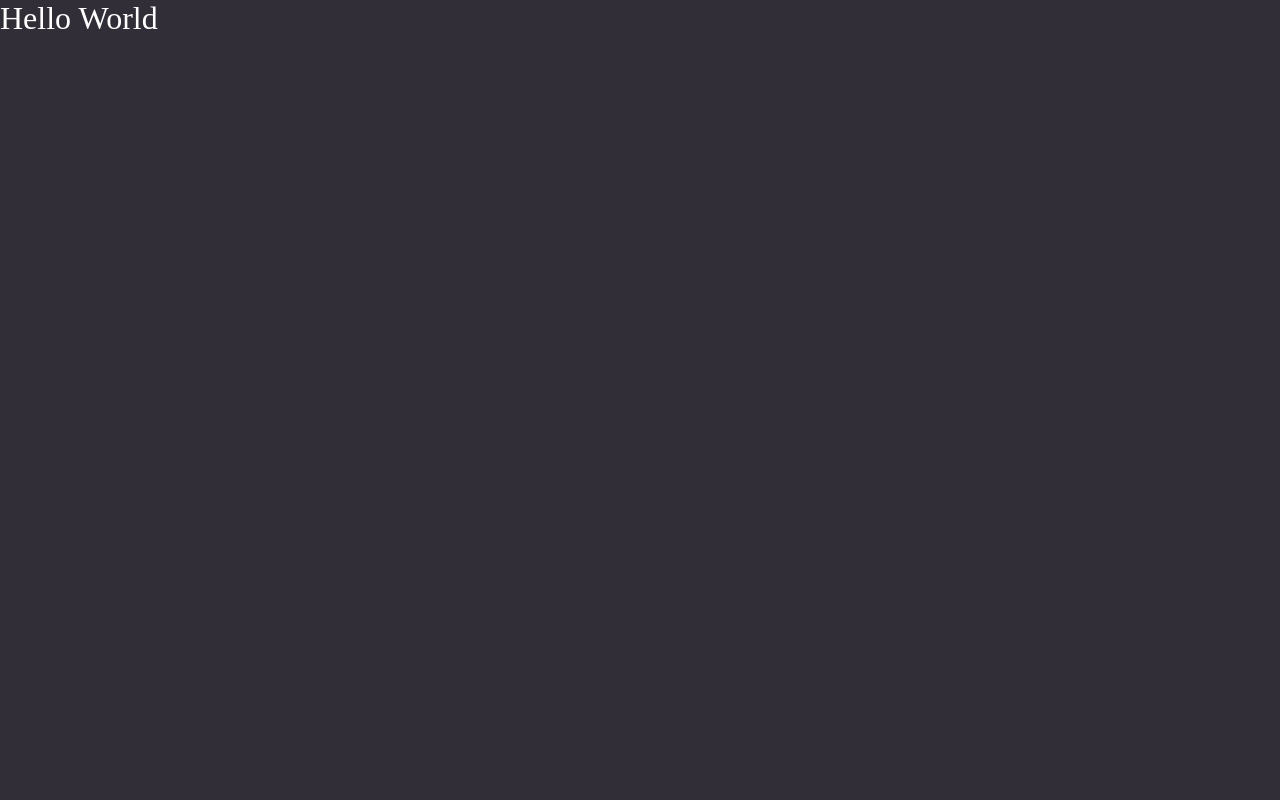
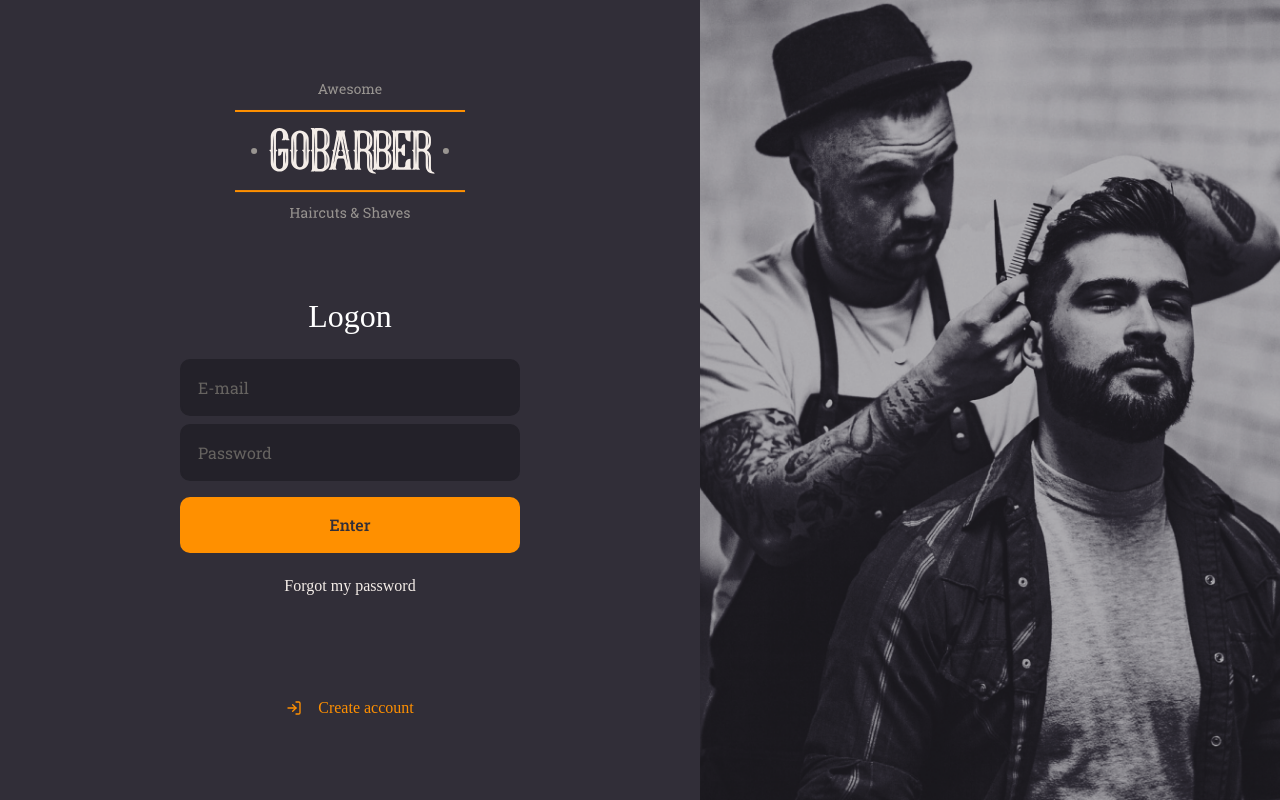
Before and after one commit to kielkow/GoBarber-2.0-Front-end, a React (Create React App) app: page / in a window 1280 px wide. Built offline with nearby package versions, Linux system fonts and the light colour scheme.

Commit message:
Login Page

```diff
--- a/src/App.tsx
+++ b/src/App.tsx
@@ -1,10 +1,11 @@
 import React from 'react';
 
+import SignIn from './pages/SignIn';
 import GlobalStyle from './styles/global';
 
 const App: React.FC = () => (
   <>
-    <h1>Hello World</h1>
+    <SignIn />
     <GlobalStyle />
   </>
 );
--- /dev/null
+++ b/src/pages/SignIn/index.tsx
@@ -0,0 +1,34 @@
+import React from 'react';
+import { FiLogIn } from 'react-icons/fi';
+
+import logoImg from '../../assets/logo.svg';
+
+import { Container, Content, Background } from './styles';
+
+const SignIn: React.FC = () => (
+  <Container>
+    <Content>
+      <img src={logoImg} alt="GoBarber" />
+
+      <form>
+        <h1>Logon</h1>
+
+        <input placeholder="E-mail" />
+        <input type="password" placeholder="Password" />
+
+        <button type="submit">Enter</button>
+
+        <a href="forgot">Forgot my password</a>
+      </form>
+
+      <a href="login">
+        <FiLogIn />
+        Create account
+      </a>
+    </Content>
+
+    <Background />
+  </Container>
+);
+
+export default SignIn;
--- /dev/null
+++ b/src/pages/SignIn/styles.ts
@@ -0,0 +1,103 @@
+import styled from 'styled-components';
+import { shade } from 'polished';
+
+import signInBackground from '../../assets/sign-in-background.png';
+
+export const Container = styled.div`
+  height: 100vh;
+
+  display: flex;
+  align-items: stretch;
+`;
+
+export const Content = styled.div`
+  display: flex;
+  flex-direction: column;
+  align-items: center;
+
+  place-content: center;
+
+  width: 100%;
+  max-width: 700px;
+
+  form {
+    margin: 80px 0px;
+    width: 340px;
+    text-align: center;
+
+    h1 {
+      margin-bottom: 24px;
+    }
+
+    input {
+      background: #232129;
+      border-radius: 10px;
+      border: 2px solid #232129;
+      padding: 16px;
+      width: 100%;
+      color: #f4ede8;
+
+      &::placeholder {
+        color: #666360;
+      }
+
+      & + input {
+        margin-top: 8px;
+      }
+    }
+
+    button {
+      background: #ff9000;
+      height: 56px;
+      border-radius: 10px;
+      border: 0;
+      padding: 0 16px;
+      color: #312e38;
+      width: 100%;
+      font-weight: 500;
+      margin-top: 16px;
+      transition: background-color 0.2s;
+
+      &:hover {
+        background: ${shade(0.2, '#ff9000')};
+      }
+    }
+
+    a {
+      color: #f4ede8;
+      display: block;
+      margin-top: 24px;
+      text-decoration: none;
+      transition: color 0.2s;
+
+      &:hover {
+        color: ${shade(0.2, '#f4ede8')};
+      }
+    }
+  }
+
+  > a {
+    color: #ff9000;
+    display: block;
+    margin-top: 24px;
+    text-decoration: none;
+    transition: color 0.2s;
+
+    display: flex;
+    align-items: center;
+
+    svg {
+      margin-right: 16px;
+    }
+
+    &:hover {
+      color: ${shade(0.2, '#ff9000')};
+    }
+  }
+`;
+
+export const Background = styled.div`
+  flex: 1;
+  background: url(${signInBackground}) no-repeat center;
+  background-size: cover;
+`;
```
Also changed, not shown: src/assets/logo.svg (added), src/assets/sign-in-background.png (added).
